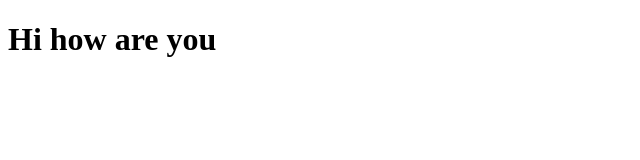
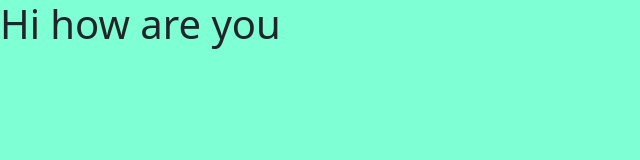
Before and after one commit to calebake/site-v-tements, a plain HTML site: page index.html in a window 1280 px wide. Shown: the whole page, without its empty margins (0-640 px from the left). Drawn offline with nearby package versions, Linux system fonts and the light colour scheme.

Commit message:
changement du bg-color

```diff
--- /dev/null
+++ b/fichier.css
@@ -0,0 +1,3 @@
+body{
+    background-color: aquamarine;
+}
--- a/index.html
+++ b/index.html
@@ -5,10 +5,18 @@
     <meta http-equiv='X-UA-Compatible' content='IE=edge'>
     <title>vetements </title>
     <meta name='viewport' content='width=device-width, initial-scale=1'>
-    <link rel='stylesheet' type='text/css' media='screen' href='main.css'>
-    <script src='main.js'></script>
+
+ <link href="https://cdn.jsdelivr.net/npm/bootstrap@5.3.8/dist/css/bootstrap.min.css" rel="stylesheet" integrity="sha384-sRIl4kxILFvY47J16cr9ZwB07vP4J8+LH7qKQnuqkuIAvNWLzeN8tE5YBujZqJLB" crossorigin="anonymous">
+        <link rel="stylesheet" href="https://cdn.jsdelivr.net/npm/bootstrap-icons@1.10.5/font/bootstrap-icons.css">
+            <link rel="stylesheet" href="./fichier.css">
 </head>
 <body>
     <h1>Hi how are you</h1>
+
+
+
+
+
+    <script src="https://cdn.jsdelivr.net/npm/bootstrap@5.3.8/dist/js/bootstrap.bundle.min.js" integrity="sha384-FKyoEForCGlyvwx9Hj09JcYn3nv7wiPVlz7YYwJrWVcXK/BmnVDxM+D2scQbITxI" crossorigin="anonymous"></script>
 </body>
 </html>
```
